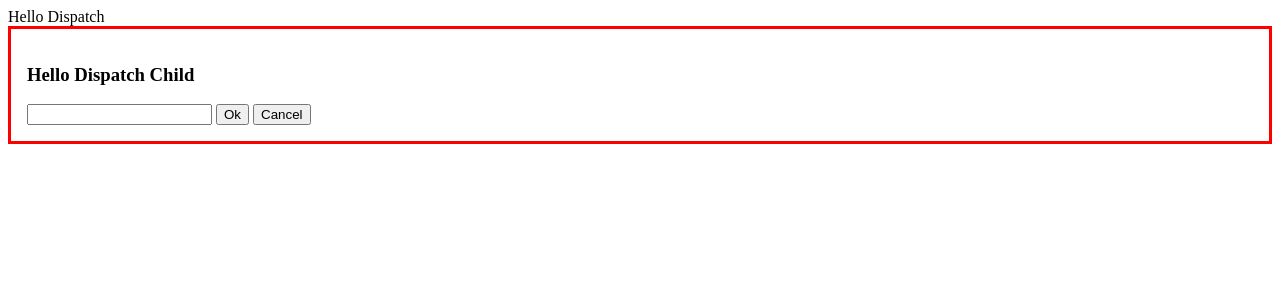
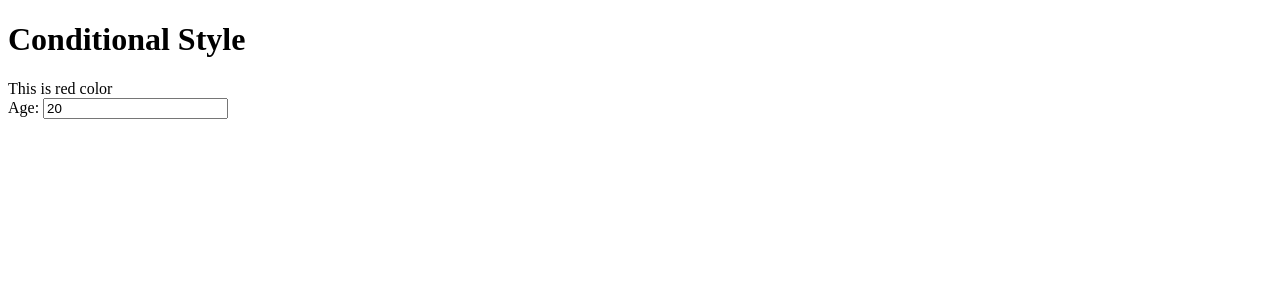
Before and after one commit to sajuthankappan/svelte-training-app, a Svelte app: page / in a window 1280 px wide. Shown: the top 300 px of the page. Built offline with nearby package versions, Linux system fonts and the light colour scheme.

Commit message:
Add sample for conditional styling

```diff
--- a/src/App.svelte
+++ b/src/App.svelte
@@ -1,7 +1,7 @@
 <script>
-    import HelloDispatch from "./lib/HelloDispatch.svelte";
+    import ConditionalStyle from "./lib/ConditionalStyle.svelte";
 </script>
 
 <main>
-<HelloDispatch />
+<ConditionalStyle />
 </main>
--- /dev/null
+++ b/src/lib/ConditionalStyle.svelte
@@ -0,0 +1,18 @@
+<script>
+  let age = 20;
+  // $: childClass = age >= 18 ? 'adult' : 'child';
+</script>
+
+<h1>Conditional Style</h1>
+
+<div class:child={age < 18}>This is red color</div>
+
+Age: <input type="number child" bind:value={age} />
+
+<style>
+  .child {
+    color: red;
+    border: solid 1px;
+    border-color: red;
+  }
+</style>
```
